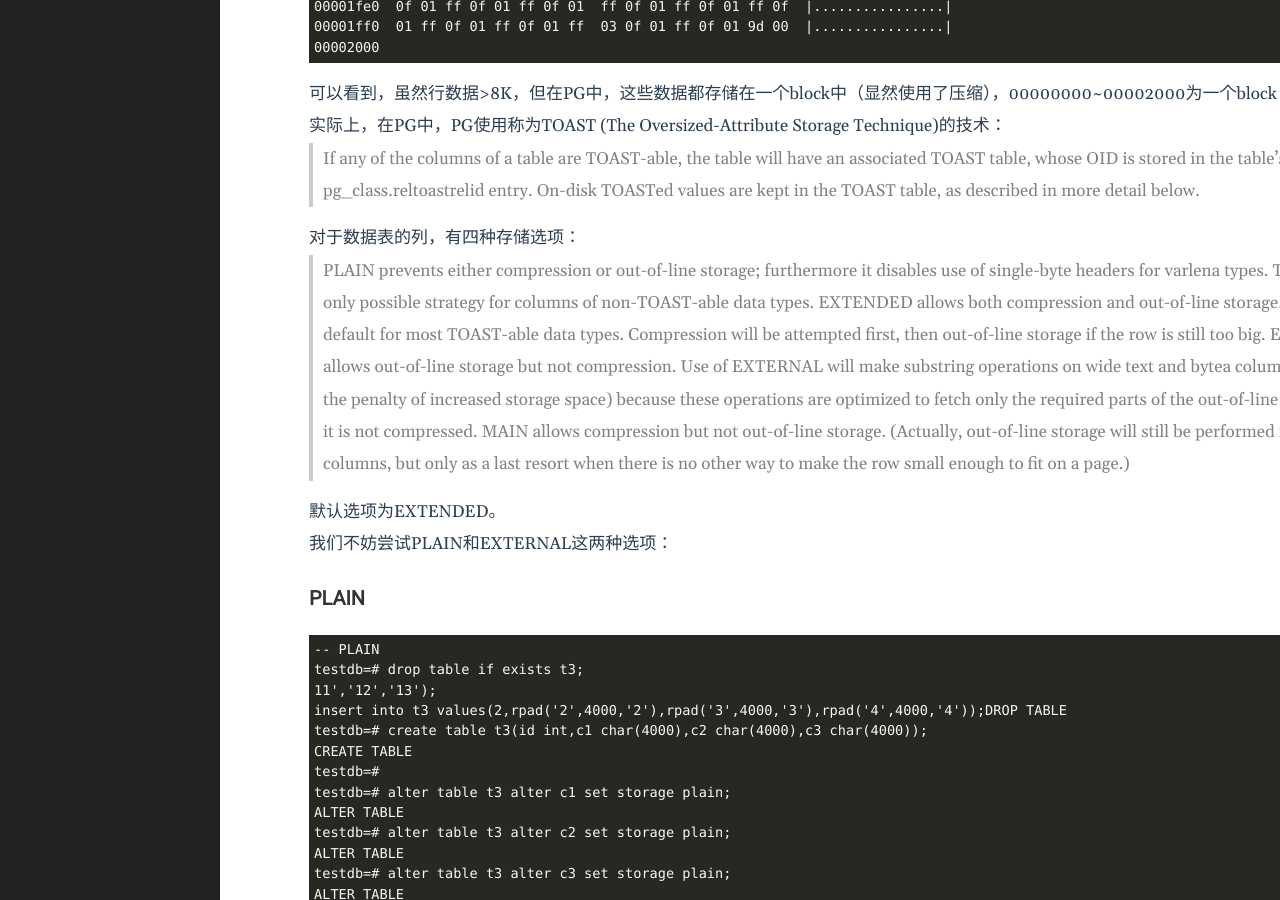
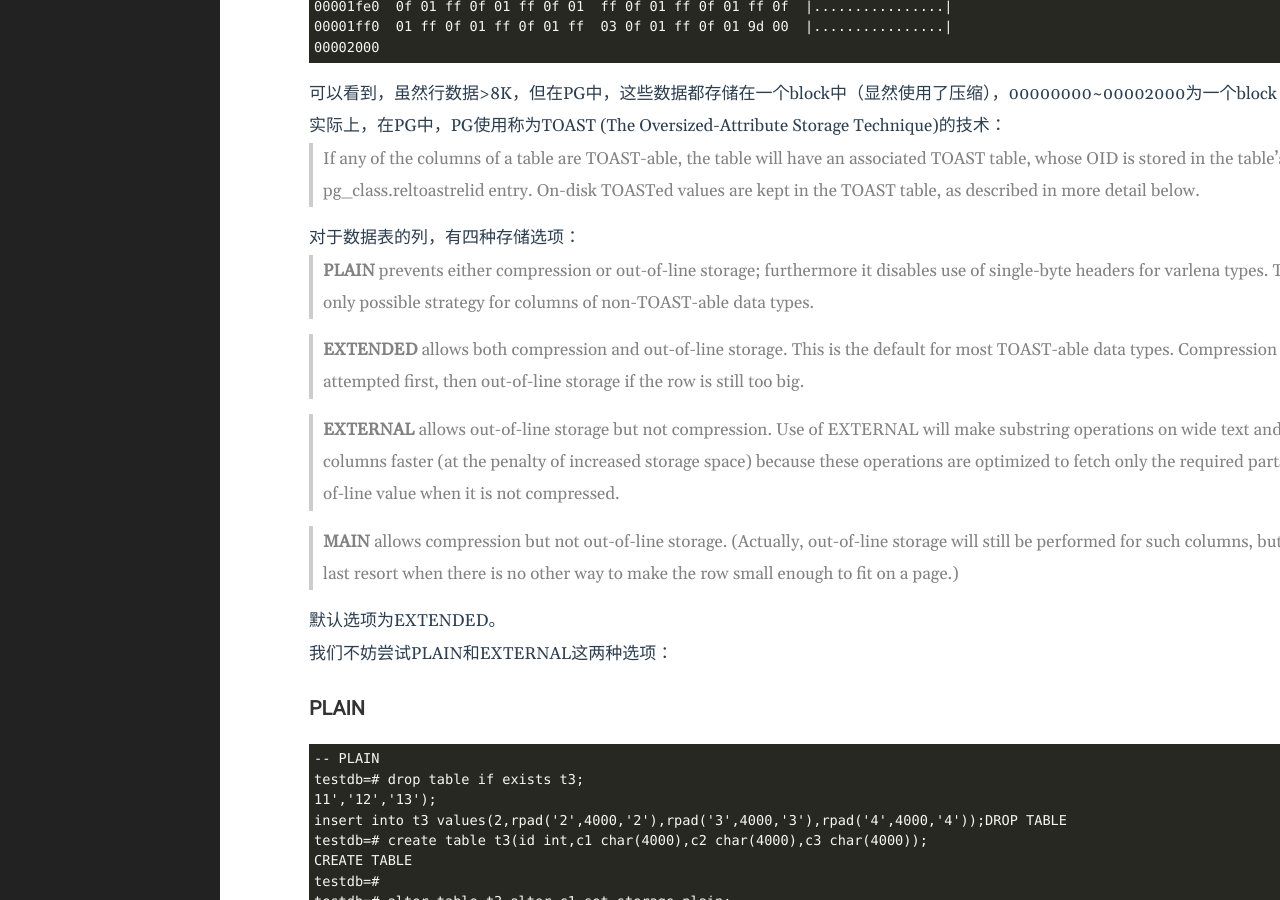
Before and after one commit to yejinp/yejinp.github.io, a Jekyll site: the page built from _posts/2022-12-10-Oracle vs PostgreSQL，研发注意事项（4）- PageSize对数据存储的影响.markdown, in a window 1280 px wide and 900 px high, scrolled down 2524 px. Built offline with Jekyll 4.4.1, drawn with Linux system fonts in a browser that asks for light colours.

Commit message:
fix format

```diff
--- a/_posts/2022-12-10-Oracle vs PostgreSQL，研发注意事项（4）- PageSize对数据存储的影响.markdown
+++ b/_posts/2022-12-10-Oracle vs PostgreSQL，研发注意事项（4）- PageSize对数据存储的影响.markdown
@@ -130,10 +130,13 @@ testdb=# select pg_relation_filepath('t2');
 
 对于数据表的列，有四种存储选项：
 
-> PLAIN prevents either compression or out-of-line storage; furthermore it disables use of single-byte headers for varlena types. This is the only possible strategy for columns of non-TOAST-able data types.
-> EXTENDED allows both compression and out-of-line storage. This is the default for most TOAST-able data types. Compression will be attempted first, then out-of-line storage if the row is still too big.
-> EXTERNAL allows out-of-line storage but not compression. Use of EXTERNAL will make substring operations on wide text and bytea columns faster (at the penalty of increased storage space) because these operations are optimized to fetch only the required parts of the out-of-line value when it is not compressed.
-> MAIN allows compression but not out-of-line storage. (Actually, out-of-line storage will still be performed for such columns, but only as a last resort when there is no other way to make the row small enough to fit on a page.)
+> **PLAIN** prevents either compression or out-of-line storage; furthermore it disables use of single-byte headers for varlena types. This is the only possible strategy for columns of non-TOAST-able data types.
+
+> **EXTENDED** allows both compression and out-of-line storage. This is the default for most TOAST-able data types. Compression will be attempted first, then out-of-line storage if the row is still too big.
+
+> **EXTERNAL** allows out-of-line storage but not compression. Use of EXTERNAL will make substring operations on wide text and bytea columns faster (at the penalty of increased storage space) because these operations are optimized to fetch only the required parts of the out-of-line value when it is not compressed.
+
+> **MAIN** allows compression but not out-of-line storage. (Actually, out-of-line storage will still be performed for such columns, but only as a last resort when there is no other way to make the row small enough to fit on a page.)
 
 默认选项为EXTENDED。
 
```
